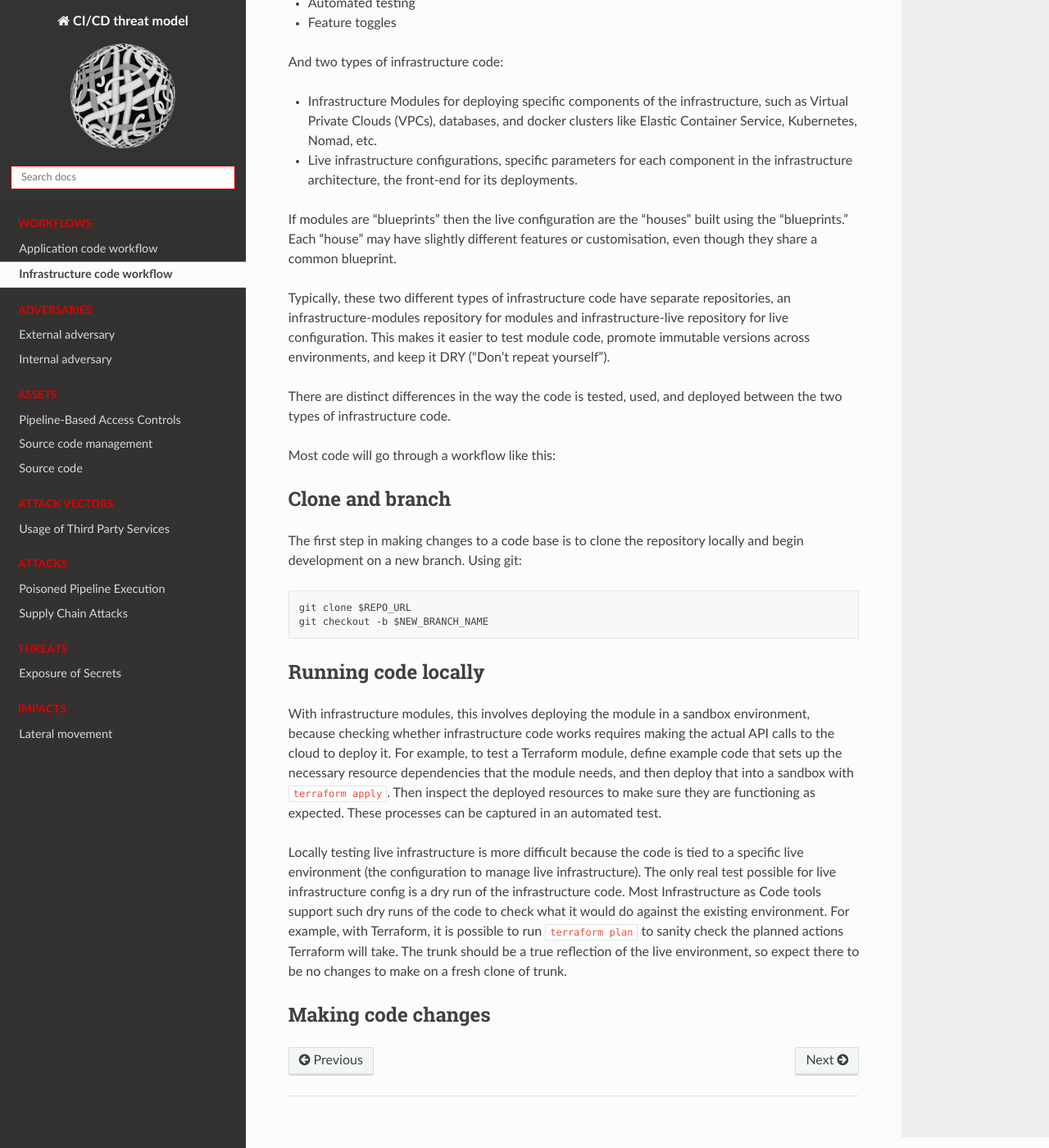
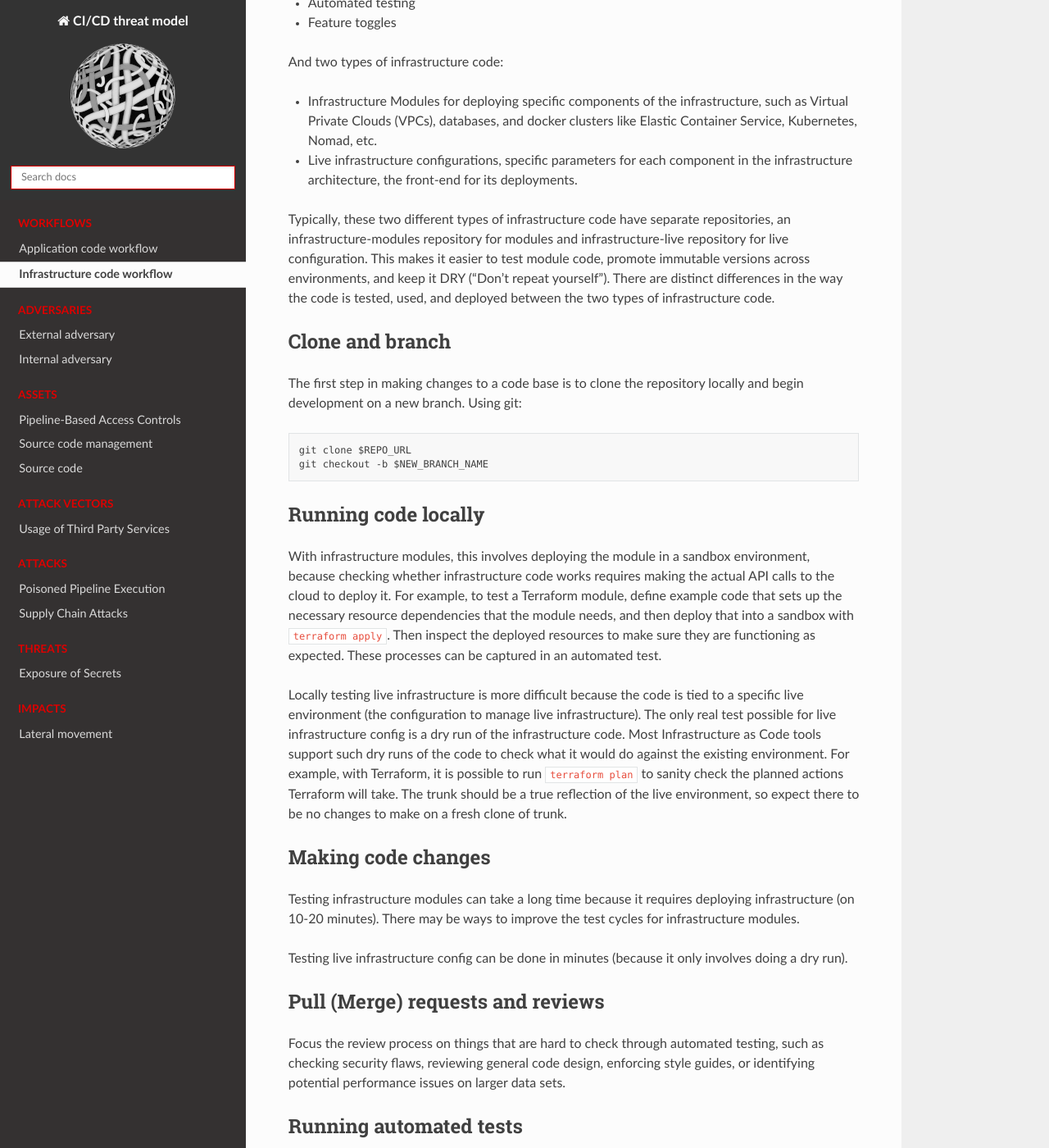
Before and after one commit to tymyrddin/green-cicd, a Sphinx documentation site: the page built from source/docs/workflows/infrastructure.md, in a window 1280 px wide and 1400 px high, scrolled down 368 px. Shown: the whole window at 82% size. Built offline with Sphinx 7.4.7 and the Read the Docs theme 2.0.0, drawn with Linux system fonts in a browser that asks for light colours; some of the changed text lies outside the part shown.

Commit message:
Get going with it!

```diff
--- a/source/docs/workflows/infrastructure.md
+++ b/source/docs/workflows/infrastructure.md
@@ -16,20 +16,15 @@ And two types of infrastructure code:
 *   Infrastructure Modules for deploying specific components of the infrastructure, such as Virtual Private Clouds (VPCs), databases, and docker clusters like Elastic Container Service, Kubernetes, Nomad, etc.
 *   Live infrastructure configurations, specific parameters for each component in the infrastructure architecture, the front-end for its deployments.
 
-If modules are "blueprints" then the live configuration are the "houses" built using the "blueprints." Each "house" may have slightly different features or customisation, even though they share a common blueprint.
-
 Typically, these two different types of infrastructure code have separate repositories, an infrastructure-modules
 repository for modules and infrastructure-live repository for live configuration. This makes it easier to test module
-code, promote immutable versions across environments, and keep it DRY ("Don't repeat yourself").
-
-There are distinct differences in the way the code is tested, used, and deployed between the two types of infrastructure
+code, promote immutable versions across environments, and keep it DRY ("Don't repeat yourself"). There are distinct differences in the way the code is tested, used, and deployed between the two types of infrastructure
 code.
-
-Most code will go through a workflow like this:
 
 ## Clone and branch
 
-The first step in making changes to a code base is to clone the repository locally and begin development on a new branch. Using git:
+The first step in making changes to a code base is to clone the repository locally and begin development on a new
+branch. Using git:
 
     git clone $REPO_URL
     git checkout -b $NEW_BRANCH_NAME
@@ -50,3 +45,26 @@ check the planned actions Terraform will take. The trunk should be a true reflec
 expect there to be no changes to make on a fresh clone of trunk.
 
 ## Making code changes
+
+Testing infrastructure modules can take a long time because it requires deploying infrastructure (on 10-20 minutes).
+There may be ways to improve the test cycles for infrastructure modules.
+
+Testing live infrastructure config can be done in minutes (because it only involves doing a dry run).
+
+## Pull (Merge) requests and reviews
+
+Focus the review process on things that are hard to check through automated testing, such as checking security flaws,
+reviewing general code design, enforcing style guides, or identifying potential performance issues on larger data sets.
+
+## Running automated tests
+
+The CI server can run automated tests for infrastructure modules. Tests for infrastructure modules can take a long
+time to run (costly). Run the tests only for the modules that changed instead of doing a regression test for all the
+modules on every commit. Run a nightly build that runs the whole suite on a regular interval that is less frequent than
+developers updating the code.
+
+For live infrastructure config, the CI server can perform a dry run of the infrastructure and post the entire log of
+the run for further analysis. This has potential security issues as the logs for a dry run would typically include
+secrets. Encrypt the results before it is posted and guard who has access.
+
+## Merging and releasing
```
Also changed, not shown: source/docs/workflows/application.md (+19 -2 lines).
